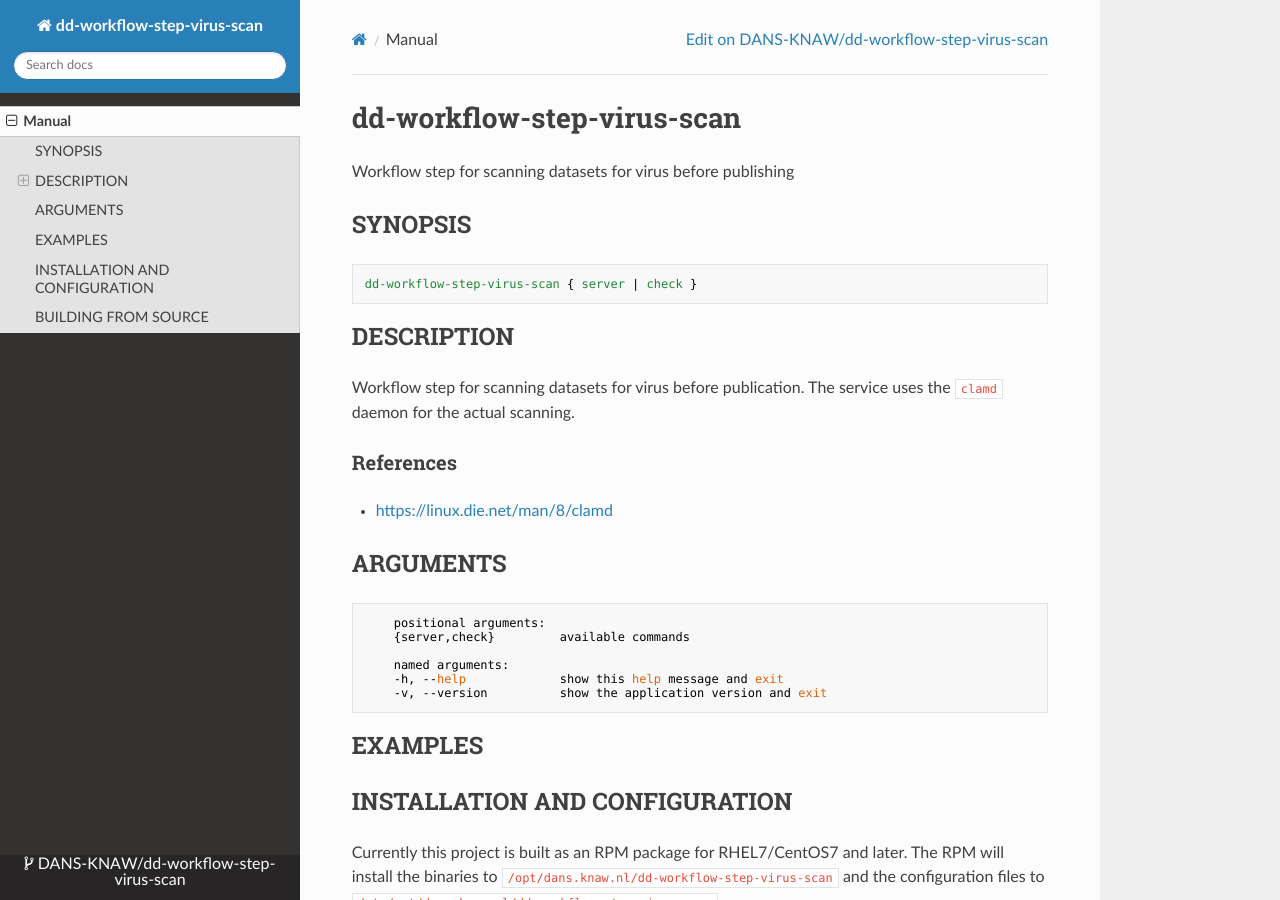
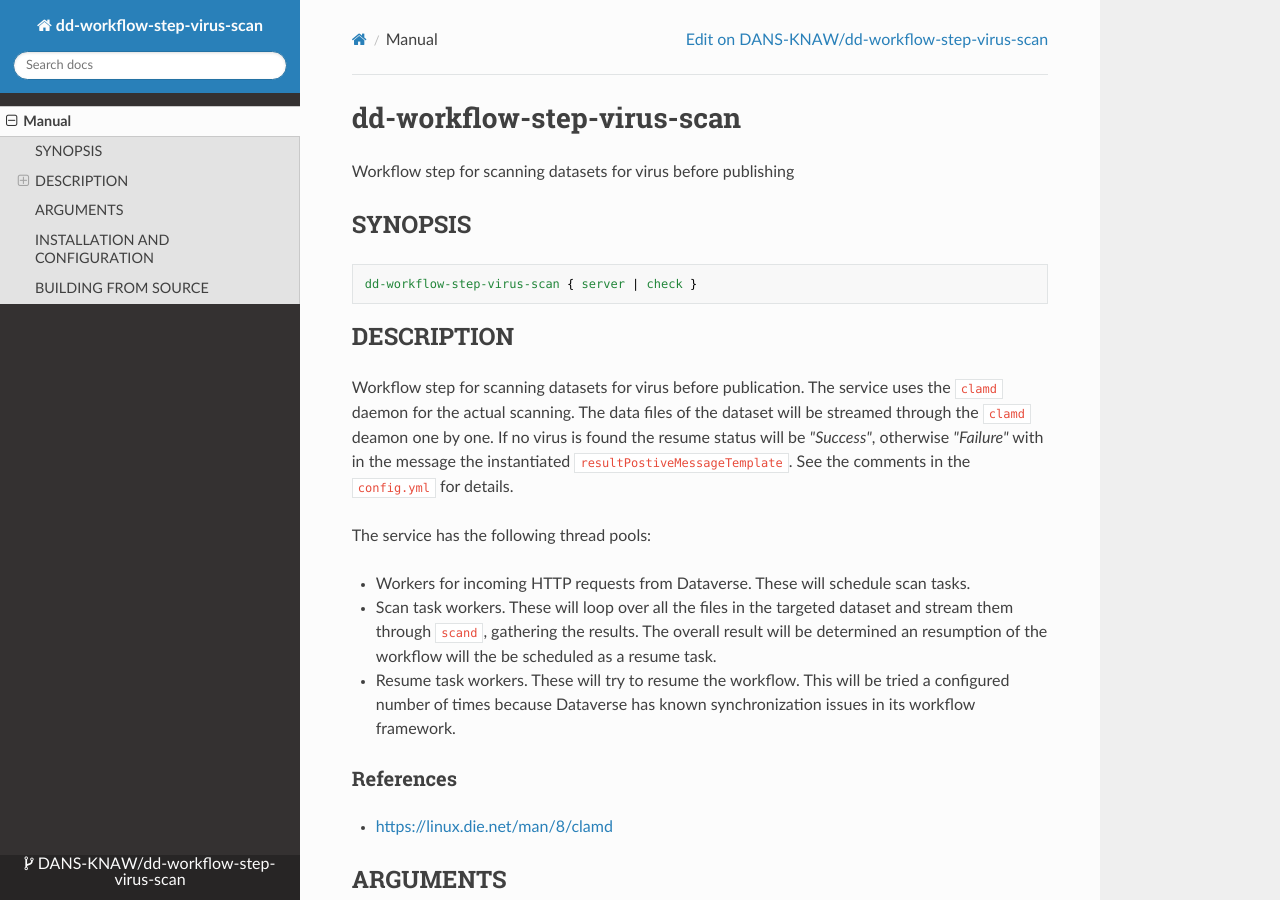
Before and after one commit to jo-pol/dd-virus-scan, an MkDocs documentation site: the page built from docs/index.md, in a window 1280 px wide and 900 px high. Built offline with MkDocs 1.6.1, drawn with Linux system fonts in a browser that asks for light colours; nearby versions of some CDN libraries.

Commit message:
Added docs

```diff
--- a/docs/index.md
+++ b/docs/index.md
@@ -8,20 +8,24 @@ SYNOPSIS
 
     dd-workflow-step-virus-scan { server | check }
 
-
 DESCRIPTION
 -----------
 
-Workflow step for scanning datasets for virus before publication. The service uses the `clamd` daemon for the actual scanning.
+Workflow step for scanning datasets for virus before publication. The service uses the `clamd` daemon for the actual scanning. The data files of the dataset
+will be streamed through the `clamd` deamon one by one. If no virus is found the resume status will be _"Success"_, otherwise _"Failure"_ with in the message
+the instantiated `resultPostiveMessageTemplate`. See the comments in the `config.yml` for details.
 
+The service has the following thread pools:
 
-
-
+* Workers for incoming HTTP requests from Dataverse. These will schedule scan tasks.
+* Scan task workers. These will loop over all the files in the targeted dataset and stream them through `scand`, gathering the results. The overall result will
+  be determined an resumption of the workflow will the be scheduled as a resume task.
+* Resume task workers. These will try to resume the workflow. This will be tried a configured number of times because Dataverse has known synchronization issues
+  in its workflow framework.
 
 ### References
 
 * https://linux.die.net/man/8/clamd
-
 
 ARGUMENTS
 ---------
@@ -32,12 +36,6 @@ ARGUMENTS
         named arguments:
         -h, --help             show this help message and exit
         -v, --version          show the application version and exit
-
-EXAMPLES
---------
-
-<!-- Add examples of invoking this module from the command line or via HTTP other interfaces -->
-
 
 INSTALLATION AND CONFIGURATION
 ------------------------------
@@ -67,9 +65,8 @@ Steps:
     cd dd-workflow-step-virus-scan
     mvn clean install
 
-If the `rpm` executable is found at `/usr/local/bin/rpm`, the build profile that includes the RPM
-packaging will be activated. If `rpm` is available, but at a different path, then activate it by using
-Maven's `-P` switch: `mvn -Pprm install`.
+If the `rpm` executable is found at `/usr/local/bin/rpm`, the build profile that includes the RPM packaging will be activated. If `rpm` is available, but at a
+different path, then activate it by using Maven's `-P` switch: `mvn -Pprm install`.
 
 Alternatively, to build the tarball execute:
 
```
